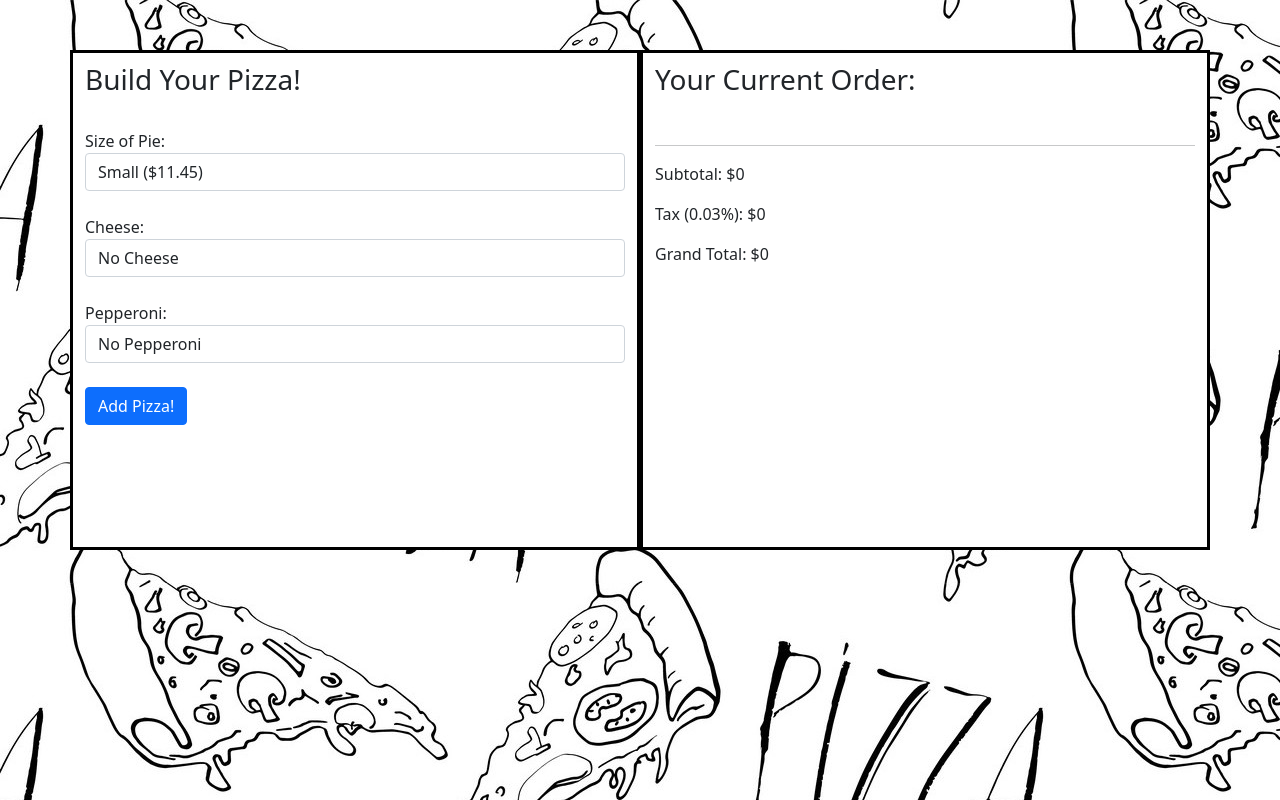
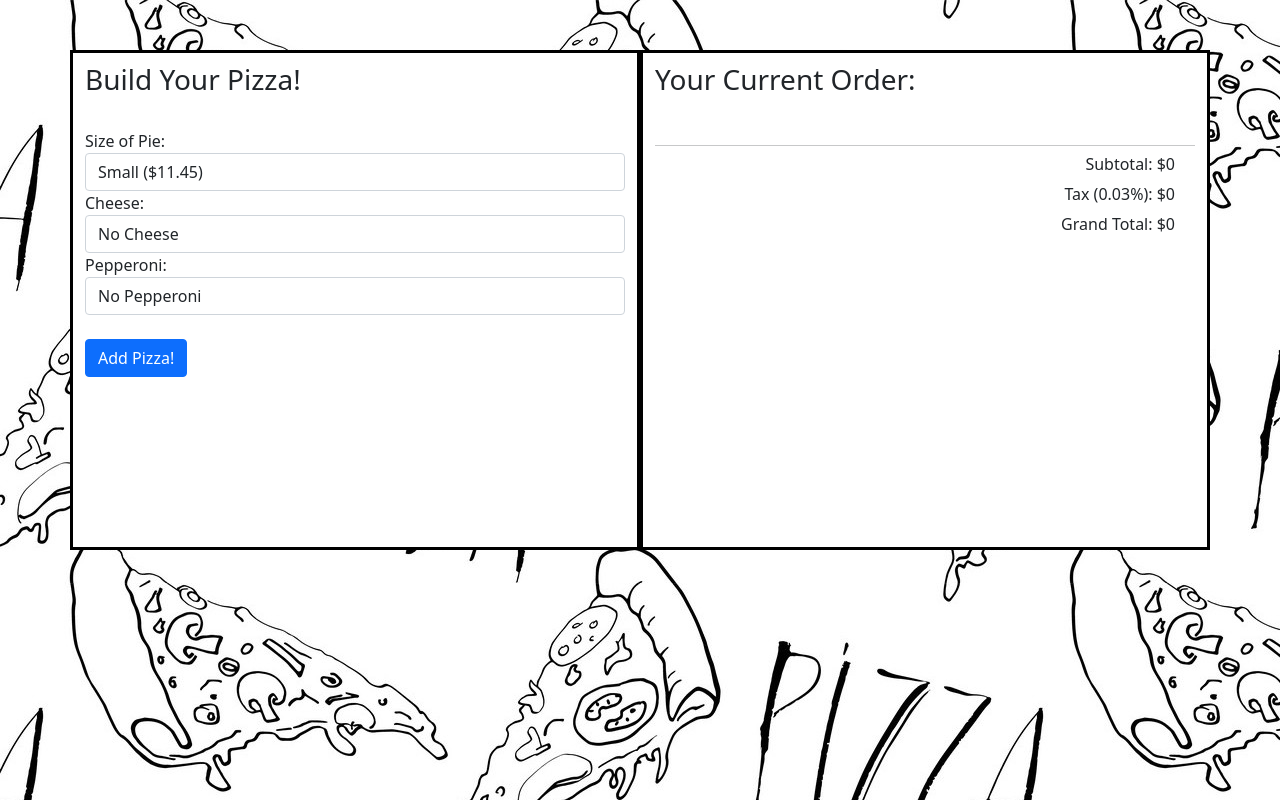
Before and after one commit to probablynotryan/pizzaorder, a plain HTML site: page index.html in a window 1280 px wide. Drawn offline with Linux system fonts and the light colour scheme.

Commit message:
add total div to align totals right

```diff
--- a/index.html
+++ b/index.html
@@ -23,14 +23,12 @@
             <option value="Medium">Medium ($12.95)</option>
             <option value="Large">Large ($15.95)</option>
           </select>
-          <br>
           <label for="cheese-topping">Cheese:</label>
           <select class="form-control" id="cheese-topping">
             <option value="No Cheese">No Cheese</option>
             <option value="Cheese">Cheese (Free!)</option>
             <option value="Extra Cheese">Extra Cheese (+$1.00)</option>
           </select>
-          <br>
           <label for="pepperoni-topping">Pepperoni:</label>
           <select class="form-control" id="pepperoni-topping">
             <option value = "No Pepperoni">No Pepperoni</option>
@@ -47,9 +45,11 @@
         <ul id="pizza-list">
         </ul>
         <hr>
-        <p>Subtotal: $<span id="subtotal"></span></p>
-        <p>Tax (0.03%): $<span id="tax"></span></p>
-        <p>Grand Total: $<span id="grand-total"></span></p>
+        <div class="totals">
+          <p>Subtotal: $<span id="subtotal"></span></p>
+          <p>Tax (0.03%): $<span id="tax"></span></p>
+          <p>Grand Total: $<span id="grand-total"></span></p>
+        </div>
       </div>
     </div>
   </div>
```
